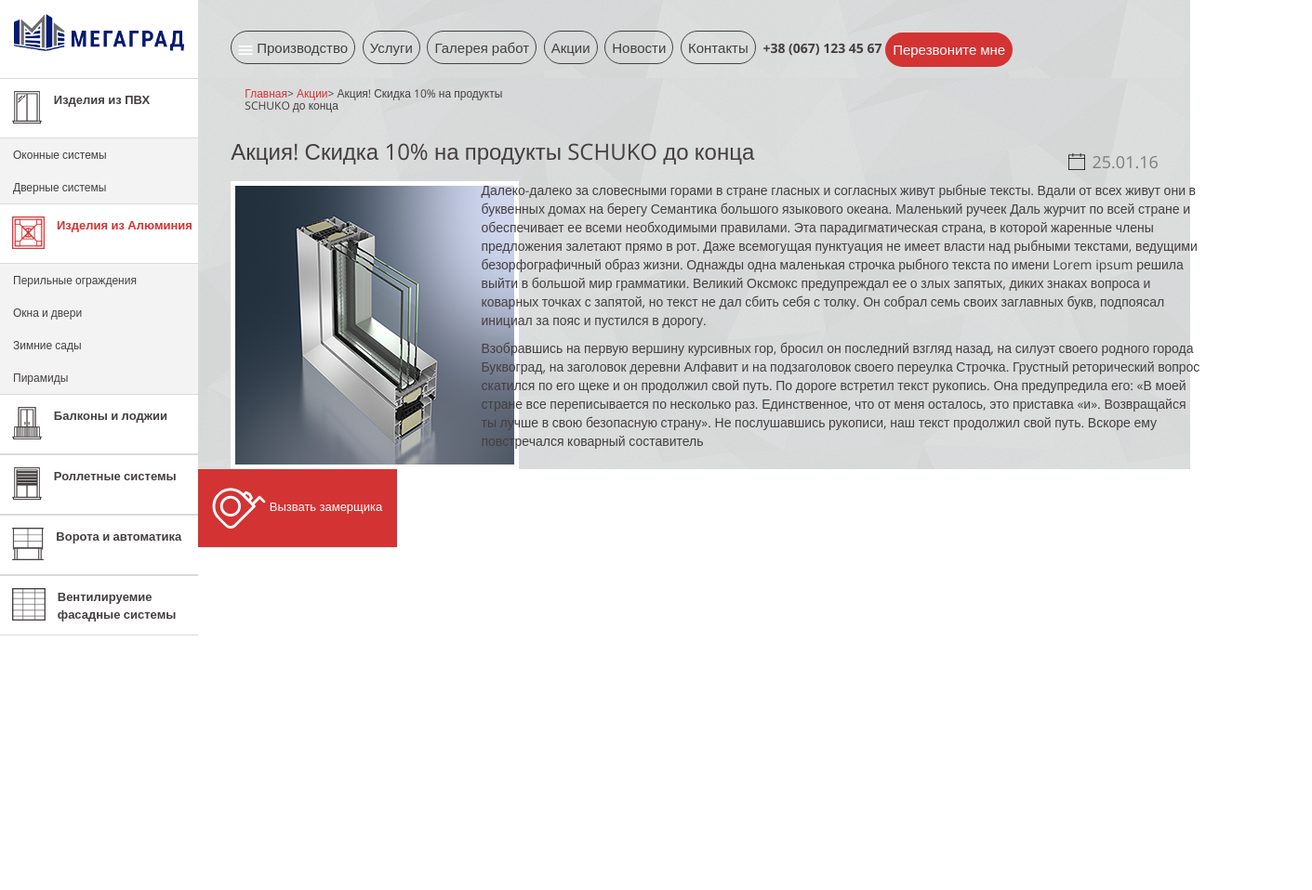
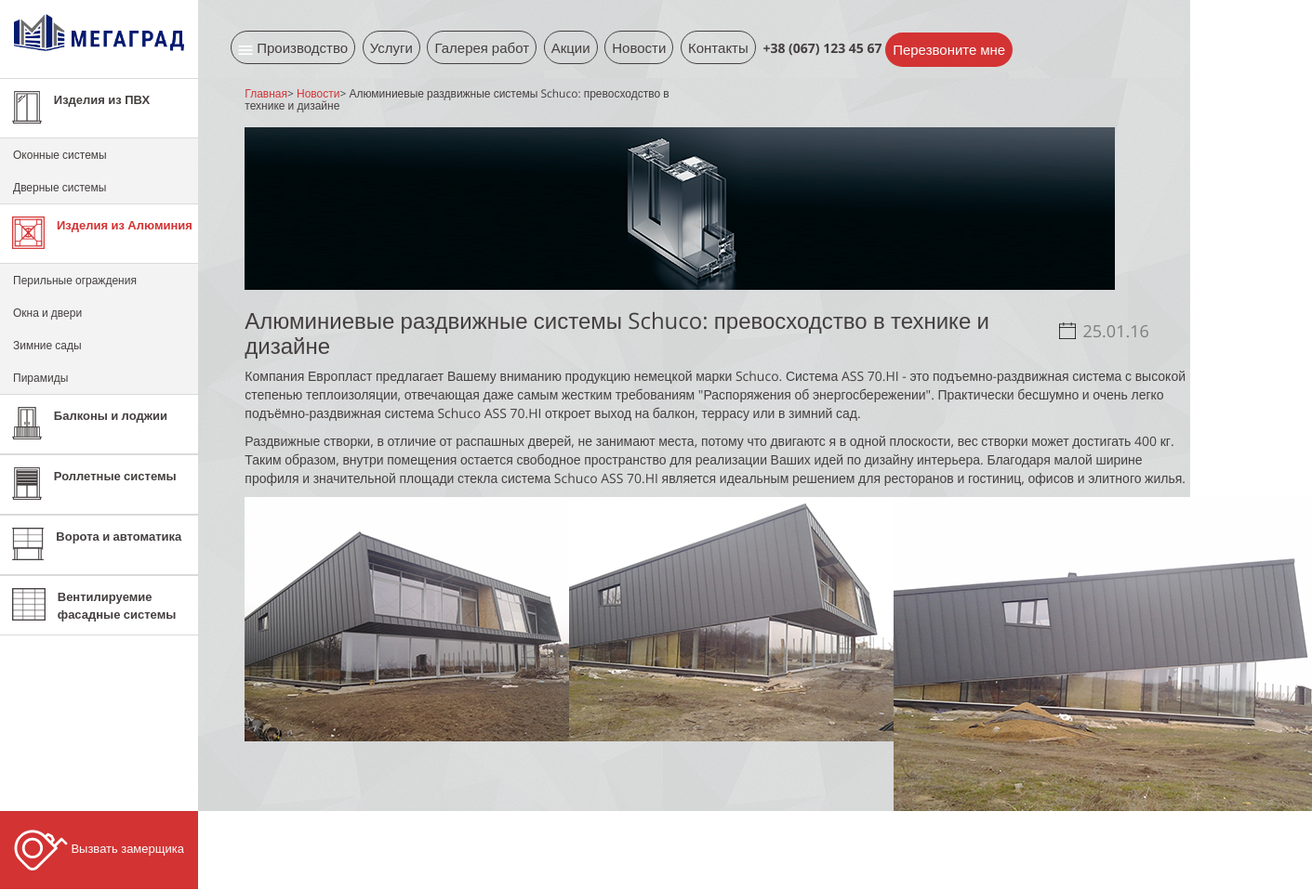
Before and after one commit to flaminisx/megagrad, a plain HTML site: page index.html in a window 1280 px wide. Shown: the whole page at 93% size, 1411 px wide, since content can reach past the window. Before the commit the page ends 800 px from the top, so only its background shows below. Drawn offline with nearby package versions, Linux system fonts and the light colour scheme.

Commit message:
same-news

```diff
--- a/index.html
+++ b/index.html
@@ -75,7 +75,7 @@
 		</div>
 		<script type="text/javascript">
 			$(document).ready(function(){
-				$("main#main-content").load("some-discount.html");
+				$("main#main-content").load("some-news.html");
 			});
 		</script>
 	</body>
--- a/some-discount.html
+++ b/some-discount.html
@@ -19,7 +19,7 @@
 				<div class="col-lg-3">
 					<img src="img/window.jpg" style="float:left;" class="border-white"/>
 				</div>
-				<div class="col-lg-9">
+				<div class="col-lg-8">
 					<p>Далеко-далеко за словесными горами в стране гласных и согласных живут рыбные тексты. Вдали от всех живут они в буквенных домах на берегу Семантика большого языкового океана. Маленький ручеек Даль журчит по всей стране и обеспечивает ее всеми необходимыми правилами. Эта парадигматическая страна, в которой жаренные члены предложения залетают прямо в рот. Даже всемогущая пунктуация не имеет власти над рыбными текстами, ведущими безорфографичный образ жизни. Однажды одна маленькая строчка рыбного текста по имени Lorem ipsum решила выйти в большой мир грамматики. Великий Оксмокс предупреждал ее о злых запятых, диких знаках вопроса и коварных точках с запятой, но текст не дал сбить себя с толку. Он собрал семь своих заглавных букв, подпоясал инициал за пояс и пустился в дорогу.</p>
 					<p>Взобравшись на первую вершину курсивных гор, бросил он последний взгляд назад, на силуэт своего родного города Буквоград, на заголовок деревни Алфавит и на подзаголовок своего переулка Строчка. Грустный реторический вопрос скатился по его щеке и он продолжил свой путь. По дороге встретил текст рукопись. Она предупредила его: «В моей стране все переписывается по несколько раз. Единственное, что от меня осталось, это приставка «и». Возвращайся ты лучше в свою безопасную страну». Не послушавшись рукописи, наш текст продолжил свой путь. Вскоре ему повстречался коварный составитель</p>
 				</div>
--- /dev/null
+++ b/some-news.html
@@ -0,0 +1,41 @@
+<div class="background padding">
+	<div class="row">
+		<div class="col-lg-6">
+			<h6>
+				<a href="#" title="#" class="accent-text">Главная</a>>
+				<a href="#" title="#" class="accent-text">Новости</a>>
+				<a href="#" title="#" class="primary-text">Алюминиевые раздвижные системы Schuco: превосходство в технике и дизайне</a>
+			</h6>
+		</div>
+	</div>
+	<div class="row">
+		<div class="col-lg-12">
+			<img src="img/5.png" style="float:left; padding-top:7px; padding-right:5px;"/>
+		</div>
+	</div>
+	<div class="row">
+		<div class="col-lg-10">
+			<h3> Алюминиевые раздвижные системы Schuco: превосходство в технике и дизайне</h3>
+		</div>
+		<div class="col-lg-2 padding-top">
+			<img src="img/data.png" style="float:left; padding-top:7px; padding-right:5px;"/> <h4 class="">25.01.16</h4>
+		</div>
+	</div>
+	<div class="row">
+		<div class="col-lg-12">
+			<p>Компания Европласт предлагает Вашему вниманию продукцию немецкой марки Schuco. Система ASS 70.HI - это подъемно-раздвижная система с высокой степенью теплоизоляции, отвечающая даже самым жестким требованиям "Распоряжения об энергосбережении". Практически бесшумно и очень легко подъёмно-раздвижная система Schuco ASS 70.HI откроет выход на балкон, террасу или в зимний сад.</p>
+			<p>Раздвижные створки, в отличие от распашных дверей, не занимают места, потому что двигаютс
+			я в одной плоскости, вес створки может достигать 400 кг. Таким образом, внутри помещения остается свободное пространство для реализации Ваших идей по дизайну интерьера. Благодаря малой ширине профиля и значительной площади стекла система Schuco ASS 70.HI является идеальным решением для ресторанов и гостиниц, офисов и элитного жилья.</p>
+		</div>
+	</div>
+	<div class="row">
+		<div class="col-lg-4">
+			<img src="img/3.jpg" style="float:left;"/>
+		</div>
+		<div class="col-lg-4">
+			<img src="img/2.jpg" style="float:left;"/>
+		</div>
+		<div class="col-lg-4">
+			<img src="img/1.jpg" style="float:left;"/>
+	</div>
+</div>
```
Also changed, not shown: img/1.jpg (added), img/2.jpg (added), img/3.jpg (added), img/5.png (added).
